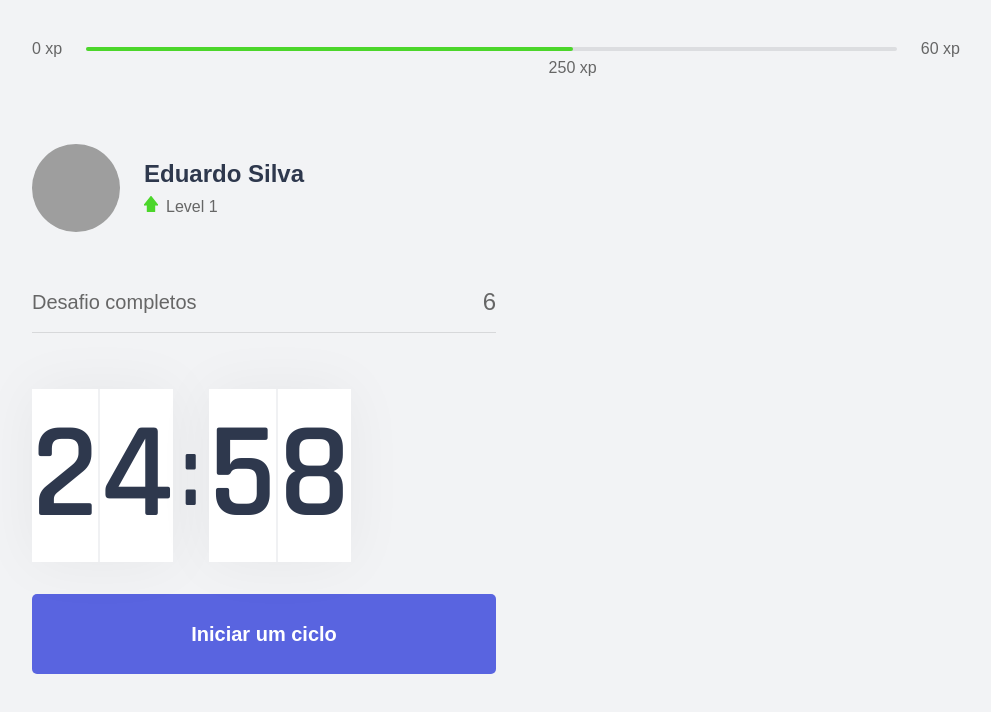
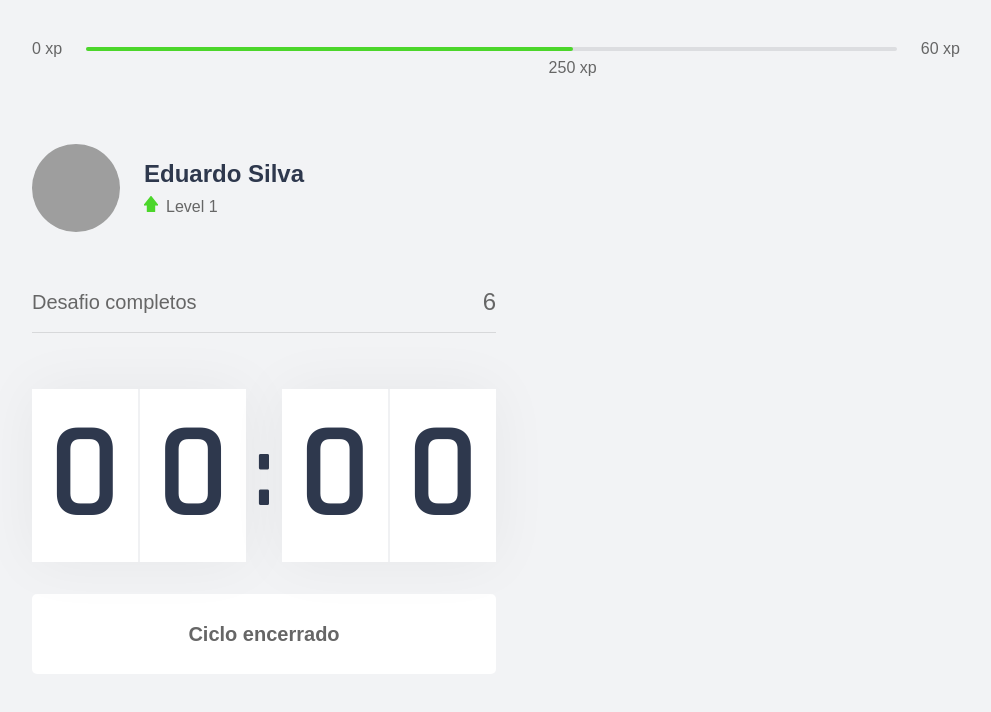
Before and after one commit to eduardo-developer01/moveit, a Next.js app: page / in a window 1280 px wide. Both pictures are taken after a click on the button "Iniciar um ciclo". Shown: the top 712 px of the page, without its empty margins (144-1135 px from the left). Built offline with nearby package versions, Linux system fonts and the light colour scheme; grey boxes are pictures that could not be loaded.

Commit message:
finishe countdown

```diff
--- a/src/components/Countdown.tsx
+++ b/src/components/Countdown.tsx
@@ -1,9 +1,12 @@
 import { useState, useEffect } from 'react'
 import styles from '../styles/components/Countdown.module.css'
 
+let countdownTimeout: NodeJS.Timeout
+
 export default function() {
-  const [time, setTime] = useState(25 * 60)
-  const [active, setActive] = useState(false)
+  const [time, setTime] = useState(0 * 60)
+  const [isActive, setIsActive] = useState(false)
+  const [hasFinished, setHasFinished] = useState()
 
   const minutes = Math.floor(time / 60)
   const seconds = time % 60
@@ -12,16 +15,25 @@
   const [secondLeft, secondRight] = String(seconds).padStart(2, '0').split('')
 
   function startCountdown() {
-    setActive(true)
+    setIsActive(true)
+  }
+
+  function resetCountdown() {
+    clearTimeout(countdownTimeout)
+    setIsActive(false)
+    setTime(25 * 60)
   }
 
   useEffect(() => {
-    if (active && time > 0) {
-      setTimeout(() => {
+    if (isActive && time > 0) {
+      countdownTimeout = setTimeout(() => {
         setTime(time - 1)
       }, 1000)
+    } else if (isActive && time === 0) {
+      setHasFinished(true)
+      setIsActive(false)
     }
-  }, [active, time])
+  }, [isActive, time])
 
   return (
     <div>
@@ -36,9 +48,35 @@
           <span>{secondRight}</span>
         </div>
       </div>
-      <button type="button" className={styles.countdownButton} onClick={startCountdown}>
-        Iniciar um ciclo
-      </button>
+      {hasFinished ? (
+        <button
+          disabled
+          className={styles.countdownButton}
+        >
+          Ciclo encerrado
+        </button>
+      ) : (
+        <>
+          { isActive ? (
+            <button
+              type="button"
+              className={`${styles.countdownButton} ${styles.countdownButtonActive}`}
+              onClick={resetCountdown}
+            >
+              Abondonar ciclo
+            </button>
+
+          ) : (
+            <button
+              type="button"
+              className={styles.countdownButton}
+              onClick={startCountdown}
+            >
+              Iniciar um ciclo
+            </button>
+          )}
+        </>
+      )}
     </div>
   )
 }
--- a/src/styles/components/Countdown.module.css
+++ b/src/styles/components/Countdown.module.css
@@ -7,7 +7,7 @@
 }
 
 .countdownContainer > div {
-	.flex: 1;
+	flex: 1;
 
 	display: flex;
 	align-items: space-evenly;
@@ -57,6 +57,22 @@
 	transition: background-color 0.2s;
 }
 
-.countdownButton:hover {
+.countdownButton:not(:disabled):hover {
 	background: var(--blue-dark);
 }
+
+.countdownButtonActive {
+	background: var(--white);
+	color: var(--title);
+}
+
+.countdownButtonActive:not(:disabled):hover {
+	background: var(--red);
+	color: var(--white);
+}
+
+.countdownButton:disabled {
+	background: var(--white);
+	color: var(--text);
+	cursor: not-allowed;
+}
```
